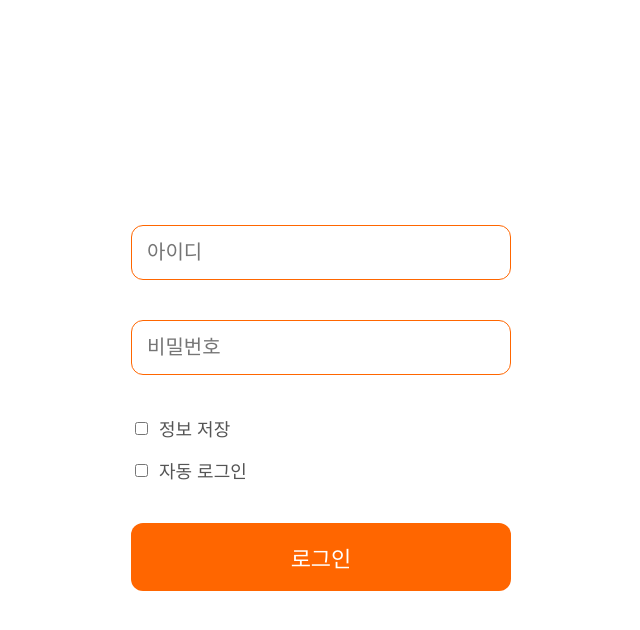
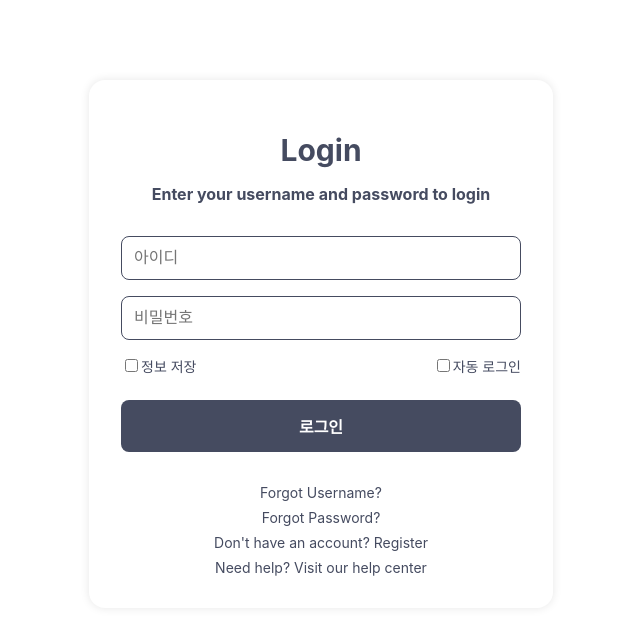
Before and after one commit to GDGoC-BugBurger/frontend, a Next.js app in the folder test2/: page /login in a window 1280 px wide. Shown: the top 630 px of the page, without its empty margins (319-959 px from the left). Built offline with nearby package versions, Linux system fonts and the light colour scheme.

Commit message:
수정_2

```diff
--- /dev/null
+++ b/test2/src/app/login/LoginScreen.css
@@ -0,0 +1,82 @@
+.login-container {
+    max-width: 400px;
+    margin: 5rem auto;
+    padding: 2rem;
+    border-radius: 16px;
+    background: #ffffff;
+    font-family: 'Inter', sans-serif;
+    color: #454B60;
+    box-shadow: 0 0 10px rgba(0, 0, 0, 0.1);
+  }
+
+  .login-title {
+    font-size: 30px;
+    font-weight: 700;
+    text-align: center;
+    margin-bottom: 0.5rem;
+  }
+
+  .login-subtitle {
+    font-size: 16px;
+    text-align: center;
+    margin-bottom: 2rem;
+    font-weight: 700;
+  }
+
+  .input-label {
+    font-size: 16px;
+    margin-top: 1rem;
+    margin-bottom: 0.25rem;
+    display: block;
+  }
+
+  .input-field {
+    width: 100%;
+    padding: 12px;
+    font-size: 16px;
+    border-radius: 8px;
+    border: 1px solid #454B60;
+    margin-bottom: 1rem;
+    box-sizing: border-box;
+  }
+
+  .checkbox-group {
+    display: flex;
+    justify-content: space-between;
+    font-size: 14px;
+    margin-bottom: 1.5rem;
+  }
+
+  .login-button {
+    width: 100%;
+    padding: 14px;
+    background-color: #454B60;
+    color: #fff;
+    font-size: 16px;
+    font-weight: 700;
+    border: none;
+    border-radius: 8px;
+    cursor: pointer;
+  }
+
+  .help-links {
+    margin-top: 2rem;
+    display: flex;
+    flex-direction: column;
+    gap: 0.5rem;
+    font-size: 14px;
+    text-align: center;
+  }
+
+  .help-links a {
+    color: #454B60;
+    text-decoration: none;
+  }
+
+  @media (max-width: 768px) {
+    .login-container {
+      border: none;
+      box-shadow: none;
+      padding: 1rem; /* 모바일에서 여백 최소화 */
+    }
+  }
--- a/test2/src/app/login/page.tsx
+++ b/test2/src/app/login/page.tsx
@@ -2,119 +2,90 @@
 
 import React, { useState } from "react";
 import { useRouter } from 'next/navigation';
+import axios from 'axios';
+import './LoginScreen.css';
 
 const LoginScreen: React.FC = () => {
   const router = useRouter();
-  const [userId, setuserId] = useState("");
-  const [password, setpassword] = useState("");
+  const [username, setUserId] = useState("");
+  const [password, setPassword] = useState("");
   const [saveInfo, setSaveInfo] = useState(false);
   const [autoLogin, setAutoLogin] = useState(false);
+  const [error, setError] = useState("");
 
-  const handleLogin = () => {
-    console.log({ userId, password, saveInfo, autoLogin });
+  const handleLogin = async () => {
+    try {
+      const response = await axios.post('http://localhost:8080/api/members/sign-in', {
+        username,
+        password,
+      });
+
+      if (response.status === 200 && response.data.success) {
+        // 로그인 성공 시
         router.push('/chat');
+      } else {
+        setError("아이디 또는 비밀번호가 올바르지 않습니다.");
+      }
+    } catch (err) {
+      setError("서버 오류가 발생했습니다. 다시 시도해주세요.");
+      console.error(err);
+    }
   };
 
   return (
-    <div style={styles.appContainer}>
-      <div style={styles.formContainer}>
+    <div className="login-container">
+      <h1 className="login-title">Login</h1>
+      <p className="login-subtitle">Enter your username and password to login</p>
+
+      {error && <p className="error-message">{error}</p>}
+
       <input
-          type="id"
+        type="text"
+        value={username}
+        onChange={(e) => setUserId(e.target.value)}
+        className="input-field"
         placeholder="아이디"
-          value={userId}
-          onChange={(e) => setuserId(e.target.value)}
-          style={styles.input}
       />
+
       <input
         type="password"
+        value={password}
+        onChange={(e) => setPassword(e.target.value)}
+        className="input-field"
         placeholder="비밀번호"
-          value={password}
-          onChange={(e) => setpassword(e.target.value)}
-          style={styles.input}
       />
-        <div style={styles.checkboxGroup}>
-          <label style={styles.checkboxLabel}>
+
+      <div className="checkbox-group">
+        <label>
           <input
             type="checkbox"
             checked={saveInfo}
             onChange={() => setSaveInfo(!saveInfo)}
-            />{" "}
+          />
           정보 저장
         </label>
-          <label style={styles.checkboxLabel}>
+        <label>
           <input
             type="checkbox"
             checked={autoLogin}
             onChange={() => setAutoLogin(!autoLogin)}
-            />{" "}
+          />
           자동 로그인
         </label>
       </div>
-        <button style={styles.loginButton} onClick={handleLogin}>
+
+      <button onClick={handleLogin} className="login-button">
         로그인
       </button>
+
+      <div className="help-links">
+        <a href="#">Forgot Username?</a>
+        <a href="#">Forgot Password?</a>
+        <a href="#">Don't have an account? Register</a>
+        <a href="#">Need help? Visit our help center</a>
       </div>
     </div>
   );
 };
 
-const styles: { [key: string]: React.CSSProperties } = {
-  appContainer: {
-    display: "flex",
-    justifyContent: "center",
-    alignItems: "center",
-    height: "100vh",
-    backgroundColor: "#ffffff", // 배경을 하얀색으로 통일
-    margin: 0,
-    padding: 0,
-    fontFamily: "Arial, sans-serif",
-  },
-  formContainer: {
-    width: "90%",
-    maxWidth: "380px", // 폼의 최대 너비
-    backgroundColor: "#ffffff", // 배경 하얀색
-    borderRadius: "20px",
-    padding: "2rem 1.5rem",
-    display: "flex",
-    flexDirection: "column",
-    gap: "1.5rem",
-  },
-  input: {
-    width: "100%",
-    padding: "15px",
-    fontSize: "20px", // 큰 글씨
-    borderRadius: "12px",
-    border: "1px solid #ff6600", // 오렌지 색 테두리 추가
-    marginBottom: "1rem",
-    boxSizing: "border-box",
-    outline: "none",
-    color: "#333", // 글자 색은 어두운 회색
-  },
-  checkboxGroup: {
-    display: "flex",
-    flexDirection: "column",
-    gap: "1rem",
-    alignItems: "flex-start",
-  },
-  checkboxLabel: {
-    fontSize: "18px", // 체크박스 글씨도 크고 읽기 쉽게
-    display: "flex",
-    alignItems: "center",
-    gap: "0.5rem",
-    color: "#555", // 체크박스 레이블 텍스트 색상
-  },
-  loginButton: {
-    width: "100%",
-    padding: "18px",
-    fontSize: "22px", // 큰 글씨
-    backgroundColor: "#ff6600", // 버튼 주황색
-    color: "#fff",
-    border: "none",
-    borderRadius: "12px",
-    cursor: "pointer",
-    marginTop: "1rem",
-    transition: "background-color 0.3s",
-  },
-};
-
 export default LoginScreen;
```
Lines whose indentation alone changed are shown as unchanged.
